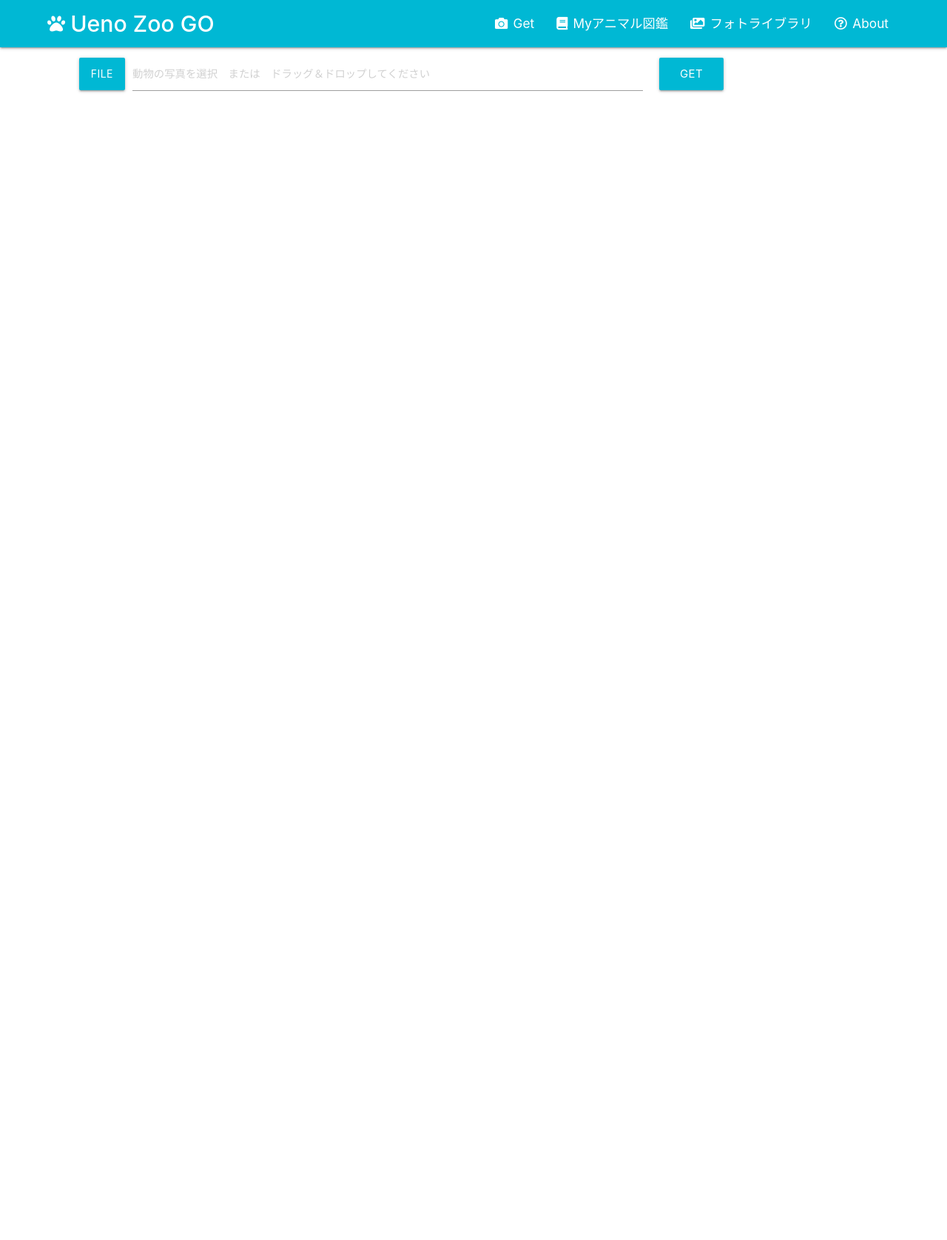
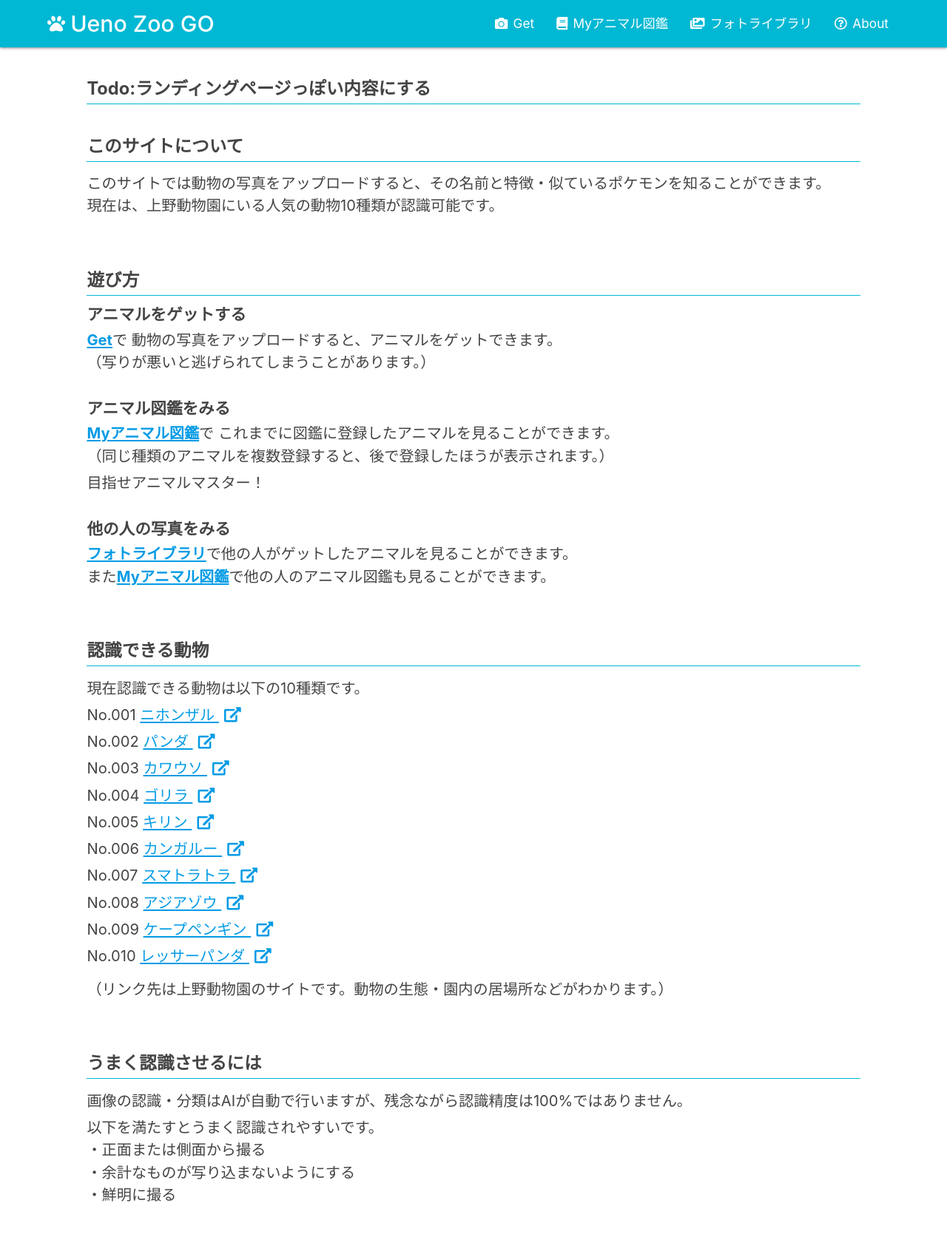
Before and after one commit to yakitori99/Ueno_Zoo_GO, a Flask app: page / in a window 1280 px wide. Shown: the whole page at 74% size. Before the commit the page ends 125 px from the top, so only its background shows below. Run offline with Flask 2, Linux system fonts and the light colour scheme; some libraries are stand-ins or nearby versions.

Commit message:
Aboutページとトップページ(Home)を分離

```diff
--- a/flaskwebapp/templates/base.html
+++ b/flaskwebapp/templates/base.html
@@ -52,20 +52,21 @@
 
         <a href="#" data-target="mobile-demo" class="sidenav-trigger"><i class="material-icons">menu</i></a>
         <ul id="nav-mobile" class="right hide-on-med-and-down" style="margin-right: 5%;">
-          <li><a href="/"><i class="fas fa-camera icon_margin"></i>Get</a></li>
+          <!-- <li><a href="/"><i class="fas fa-home icon_margin"></i>Home</a></li> -->
+          <li><a href="/get"><i class="fas fa-camera icon_margin"></i>Get</a></li>
           <li><a href="/my_animal_index"><i class="fas fa-book icon_margin"></i>Myアニマル図鑑</a></li>
           <li><a href="/public_photos"><i class="fas fa-images icon_margin"></i>フォトライブラリ</a></li>
-          <!-- <li><a href="javascript:void(0)"><i class="far fa-question-circle fa-lg icon_margin" onclick="globalHelpClick()"></i>About</a></li> -->
           <li><a href="/about"><i class="far fa-question-circle icon_margin"></i>About</a></li>
         </ul>
       </div>
     </nav>
     <ul class="sidenav" id="mobile-demo">
-      <li><a href="/"><i class="fas fa-camera icon_margin"></i>Get</a></li>
+      <!-- <li><a href="/"><i class="fas fa-home icon_margin"></i>Home</a></li> -->
+      <li><a href="/get"><i class="fas fa-camera icon_margin"></i>Get</a></li>
       <li><a href="/my_animal_index"><i class="fas fa-book icon_margin"></i>Myアニマル図鑑</a></li>
       <li><a href="/public_photos"><i class="fas fa-images icon_margin"></i>フォトライブラリ</a></li>
+      <li><a href="/about"><i class="far fa-question-circle icon_margin"></i>About</a></li>
       <!-- <li><a href="javascript:void(0)"><i class="far fa-question-circle fa-lg icon_margin" onclick="globalHelpClick()"></i>About</a></li> -->
-      <li><a href="/about"><i class="far fa-question-circle icon_margin"></i>About</a></li>
     </ul>
 
     {% block content %}
--- /dev/null
+++ b/flaskwebapp/templates/home.html
@@ -0,0 +1,77 @@
+{% extends "base.html" %}
+{% block content %}
+
+<div class="row">
+  <div class="col s10 offset-s1 about about_text_color">
+
+    <h5 style="margin-top:3rem;"><b>Todo:ランディングページっぽい内容にする</b></h5>
+
+    <h5 style="margin-top:3rem;"><b>このサイトについて</b></h5>
+    <p>
+      このサイトでは動物の写真をアップロードすると、その名前と特徴・似ているポケモンを知ることができます。<br>
+      現在は、上野動物園にいる人気の動物10種類が認識可能です。
+    </p>
+
+
+    <h5 style="margin-top:5rem;"><b>遊び方</b></h5>
+    <h6>アニマルをゲットする</h6>
+    <p>
+      <a href="/"><b>Get</b></a>で
+      動物の写真をアップロードすると、アニマルをゲットできます。<br>
+      （写りが悪いと逃げられてしまうことがあります。）
+    </p>
+
+    <h6 style="margin-top:2.5rem;">アニマル図鑑をみる</h6>
+    <p>
+      <a href="/my_animal_index"><b>Myアニマル図鑑</b></a>で
+      これまでに図鑑に登録したアニマルを見ることができます。<br>
+      （同じ種類のアニマルを複数登録すると、後で登録したほうが表示されます。）
+    </p>
+    <p>目指せアニマルマスター！</p>
+
+    <h6 style="margin-top:2.5rem;">他の人の写真をみる</h6>
+    <p>
+      <a href="/public_photos"><b>フォトライブラリ</b></a>で他の人がゲットしたアニマルを見ることができます。<br>
+      また<a href="/my_animal_index"><b>Myアニマル図鑑</b></a>で他の人のアニマル図鑑も見ることができます。
+    </p>
+
+
+    <h5 style="margin-top:5rem;"><b>認識できる動物</b></h5>
+    <p>現在認識できる動物は以下の10種類です。</p>
+    <p>No.001 <a href="https://ueno-zoo.mamakoe.jp/animal/macaca-fuscata/" target="_blank" rel="noopener noreferrer">ニホンザル
+      <i class="fas fa-external-link-alt icon_margin_left"></i></a><br></p>
+    <p>No.002 <a href="https://ueno-zoo.mamakoe.jp/animal/ailuropoda-melanoleuca/" target="_blank" rel="noopener noreferrer">パンダ
+      <i class="fas fa-external-link-alt icon_margin_left"></i></a><br></p>
+    <p>No.003 <a href="https://ueno-zoo.mamakoe.jp/animal/lutra-lutra/" target="_blank" rel="noopener noreferrer">カワウソ
+      <i class="fas fa-external-link-alt icon_margin_left"></i></a><br></p>
+    <p>No.004 <a href="https://ueno-zoo.mamakoe.jp/animal/gorilla-gorilla/" target="_blank" rel="noopener noreferrer">ゴリラ
+      <i class="fas fa-external-link-alt icon_margin_left"></i></a><br></p>
+    <p>No.005 <a href="https://ueno-zoo.mamakoe.jp/animal/giraffa-camelopardalis/" target="_blank" rel="noopener noreferrer">キリン
+      <i class="fas fa-external-link-alt icon_margin_left"></i></a><br></p>
+    <p>No.006 <a href="https://ueno-zoo.mamakoe.jp/animal/macropus-giganteus/" target="_blank" rel="noopener noreferrer">カンガルー
+      <i class="fas fa-external-link-alt icon_margin_left"></i></a><br></p>
+    <p>No.007 <a href="https://ueno-zoo.mamakoe.jp/animal/sumatran-tiger/" target="_blank" rel="noopener noreferrer">スマトラトラ
+      <i class="fas fa-external-link-alt icon_margin_left"></i></a><br></p>
+    <p>No.008 <a href="https://ueno-zoo.mamakoe.jp/animal/elephas-maximus/" target="_blank" rel="noopener noreferrer">アジアゾウ
+      <i class="fas fa-external-link-alt icon_margin_left"></i></a><br></p>
+    <p>No.009 <a href="https://ueno-zoo.mamakoe.jp/animal/pheniscus-demersus/" target="_blank" rel="noopener noreferrer">ケープペンギン
+      <i class="fas fa-external-link-alt icon_margin_left"></i></a><br></p>
+    <p>No.010 <a href="https://ueno-zoo.mamakoe.jp/animal/ailurus-fulgens/" target="_blank" rel="noopener noreferrer">レッサーパンダ
+      <i class="fas fa-external-link-alt icon_margin_left"></i></a><br></p>
+
+    <p style="margin-top:1rem;">（リンク先は上野動物園のサイトです。動物の生態・園内の居場所などがわかります。）</p>
+
+
+    <h5 style="margin-top:5rem;"><b>うまく認識させるには</b></h5>
+    <p>画像の認識・分類はAIが自動で行いますが、残念ながら認識精度は100%ではありません。</p>
+    <p>
+      以下を満たすとうまく認識されやすいです。<br>
+      ・正面または側面から撮る<br>
+      ・余計なものが写り込まないようにする<br>
+      ・鮮明に撮る
+    </p>
+
+
+  </div>
+</div>
+{% endblock %}
--- a/flaskwebapp/views.py
+++ b/flaskwebapp/views.py
@@ -240,8 +240,20 @@ def get_one_registered_animal_by_animal_no_and_register_user_id(animal_no, user_
 
 
 ### URLアクセス時の処理定義
+## / (Home)
+@app.route('/')
+def home():
+    return render_template('home.html')
+
+
+## /about
+@app.route('/about')
+def about():
+    return render_template('about.html')
+
+
 ## / (get_animal)
-@app.route('/', methods=['GET', 'POST'])
+@app.route('/get', methods=['GET', 'POST'])
 def get_animal():
     if request.method == 'POST':
         # HTTPリクエストから、input type="file" のオブジェクト（ファイルデータの入った辞書）を取り出す
@@ -414,12 +426,6 @@ def public_photos():
     return render_template('public_photos.html', file_paths=file_paths)
 
 
-## About
-@app.route('/about')
-def about():
-    return render_template('about.html')
-
-
 ## error handling 500(Internal Server Error)
 @app.errorhandler(500)
 def internal_server_error(error):
```
